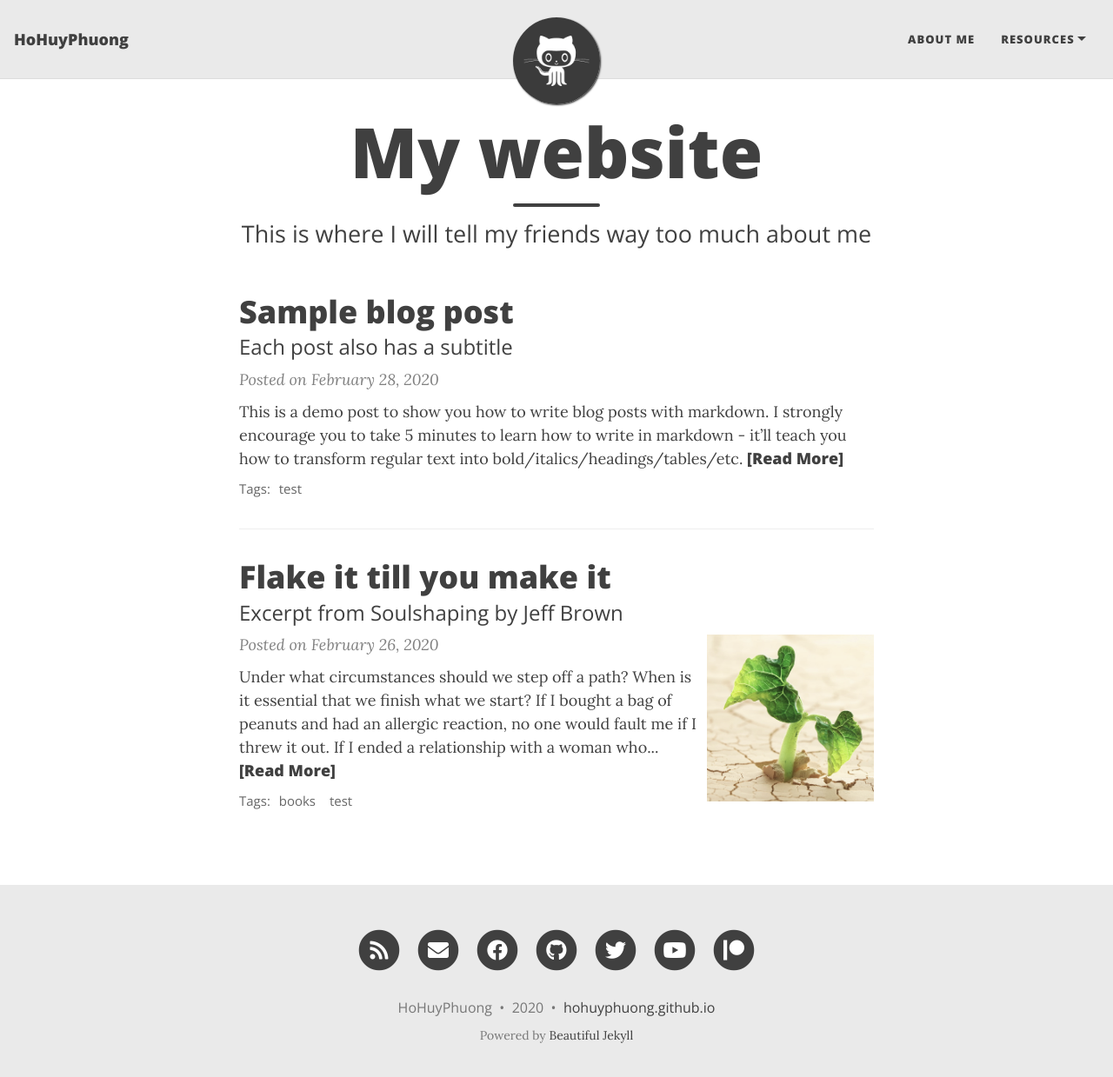
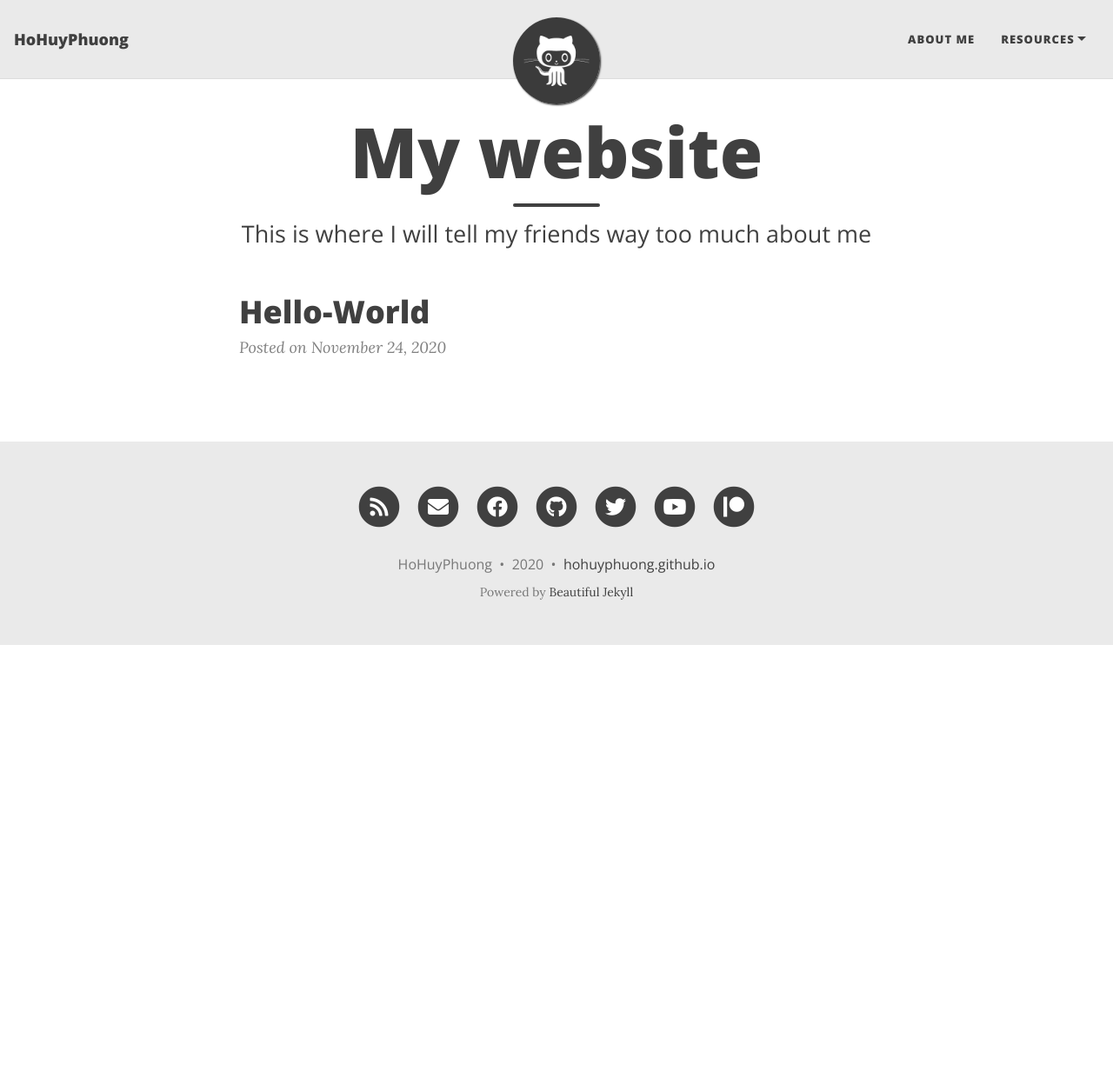
Before and after one commit to hohuyphuong/hohuyphuong.github.io, a Jekyll site: the page built from index.html, in a window 1280 px wide and 1252 px high. Shown: the top 1239 px of the window at 87% size. Built offline with Jekyll 4.4.1, drawn with Linux system fonts in a browser that asks for light colours; nearby versions of some CDN libraries; the list of posts is cut into pages by our own code.

Commit message:
^^
update

````diff
--- a/_posts/2020-02-26-flake-it-till-you-make-it.md
+++ /dev/null
@@ -1,17 +0,0 @@
----
-layout: post
-title: Flake it till you make it
-subtitle: Excerpt from Soulshaping by Jeff Brown
-cover-img: /assets/img/path.jpg
-thumbnail-img: /assets/img/thumb.png
-share-img: /assets/img/path.jpg
-tags: [books, test]
----
-
-Under what circumstances should we step off a path? When is it essential that we finish what we start? If I bought a bag of peanuts and had an allergic reaction, no one would fault me if I threw it out. If I ended a relationship with a woman who hit me, no one would say that I had a commitment problem. But if I walk away from a seemingly secure route because my soul has other ideas, I am a flake?
-
-The truth is that no one else can definitively know the path we are here to walk. It’s tempting to listen—many of us long for the omnipotent other—but unless they are genuine psychic intuitives, they can’t know. All others can know is their own truth, and if they’ve actually done the work to excavate it, they will have the good sense to know that they cannot genuinely know anyone else’s. Only soul knows the path it is here to walk. Since you are the only one living in your temple, only you can know its scriptures and interpretive structure.
-
-At the heart of the struggle are two very different ideas of success—survival-driven and soul-driven. For survivalists, success is security, pragmatism, power over others. Success is the absence of material suffering, the nourishing of the soul be damned. It is an odd and ironic thing that most of the material power in our world often resides in the hands of younger souls. Still working in the egoic and material realms, they love the sensations of power and focus most of their energy on accumulation. Older souls tend not to be as materially driven. They have already played the worldly game in previous lives and they search for more subtle shades of meaning in this one—authentication rather than accumulation. They are often ignored by the culture at large, although they really are the truest warriors.
-
-A soulful notion of success rests on the actualization of our innate image. Success is simply the completion of a soul step, however unsightly it may be. We have finished what we started when the lesson is learned. What a fear-based culture calls a wonderful opportunity may be fruitless and misguided for the soul. Staying in a passionless relationship may satisfy our need for comfort, but it may stifle the soul. Becoming a famous lawyer is only worthwhile if the soul demands it. It is an essential failure if you are called to be a monastic this time around. If you need to explore and abandon ten careers in order to stretch your soul toward its innate image, then so be it. Flake it till you make it.
--- a/_posts/2020-02-28-test-markdown.md
+++ /dev/null
@@ -1,78 +0,0 @@
----
-layout: post
-title: Sample blog post
-subtitle: Each post also has a subtitle
-gh-repo: daattali/beautiful-jekyll
-gh-badge: [star, fork, follow]
-tags: [test]
-comments: true
----
-
-This is a demo post to show you how to write blog posts with markdown.  I strongly encourage you to [take 5 minutes to learn how to write in markdown](https://markdowntutorial.com/) - it'll teach you how to transform regular text into bold/italics/headings/tables/etc.
-
-**Here is some bold text**
-
-## Here is a secondary heading
-
-Here's a useless table:
-
-| Number | Next number | Previous number |
-| :------ |:--- | :--- |
-| Five | Six | Four |
-| Ten | Eleven | Nine |
-| Seven | Eight | Six |
-| Two | Three | One |
-
-
-How about a yummy crepe?
-
-![Crepe](https://s3-media3.fl.yelpcdn.com/bphoto/cQ1Yoa75m2yUFFbY2xwuqw/348s.jpg)
-
-It can also be centered!
-
-![Crepe](https://s3-media3.fl.yelpcdn.com/bphoto/cQ1Yoa75m2yUFFbY2xwuqw/348s.jpg){: .mx-auto.d-block :}
-
-Here's a code chunk:
-
-~~~
-var foo = function(x) {
-  return(x + 5);
-}
-foo(3)
-~~~
-
-And here is the same code with syntax highlighting:
-
-```javascript
-var foo = function(x) {
-  return(x + 5);
-}
-foo(3)
-```
-
-And here is the same code yet again but with line numbers:
-
-{% highlight javascript linenos %}
-var foo = function(x) {
-  return(x + 5);
-}
-foo(3)
-{% endhighlight %}
-
-## Boxes
-You can add notification, warning and error boxes like this:
-
-### Notification
-
-{: .box-note}
-**Note:** This is a notification box.
-
-### Warning
-
-{: .box-warning}
-**Warning:** This is a warning box.
-
-### Error
-
-{: .box-error}
-**Error:** This is an error box.
--- /dev/null
+++ b/_posts/2020-11-24-hohuyphuong.md
@@ -0,0 +1,4 @@
+---
+title: Hello-World
+categories: init
+---
--- a/aboutme.md
+++ b/aboutme.md
@@ -1,16 +1,5 @@
 ---
 layout: page
 title: About me
-subtitle: Why you'd want to go on a date with me
+subtitle: Who I am
 ---
-
-My name is Inigo Montoya. I have the following qualities:
-
-- I rock a great mustache
-- I'm extremely loyal to my family
-
-What else do you need?
-
-### My story
-
-To be honest, I'm having some trouble remembering right now, so why don't you just watch [my movie](https://en.wikipedia.org/wiki/The_Princess_Bride_%28film%29) and it will answer **all** your questions.
````
